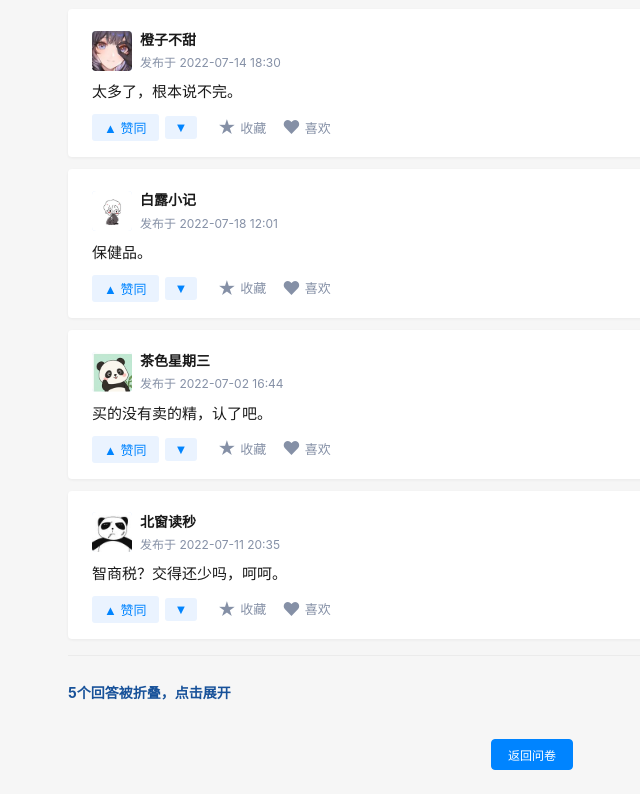
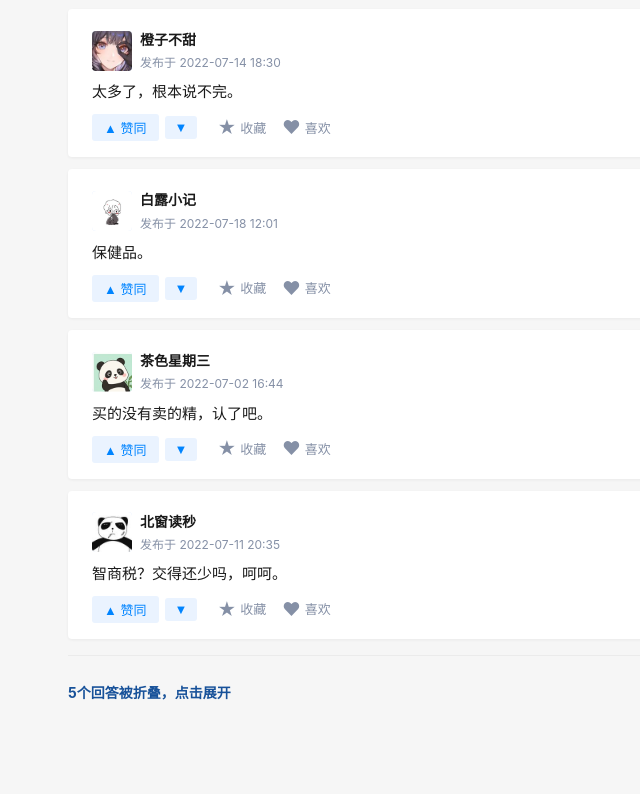
Before and after one commit to ym152/humanai_low, a plain HTML site: page index.html in a window 1280 px wide. Shown: the part 1145-1939 px from the top of the page, without its empty margins (108-748 px from the left). After the commit the page ends 1884 px from the top, so only its background shows below. Drawn offline with Linux system fonts and the light colour scheme.

Commit message:
Add files via upload

```diff
--- a/index.html
+++ b/index.html
@@ -470,15 +470,6 @@
       margin: 24px 0;
     }
 
-    .footer-btn {
-      padding: 6px 16px;
-      font-size: 12px;
-      border-radius: 4px;
-      border: 1px solid #0084ff;
-      background: #0084ff;
-      color: #ffffff;
-      cursor: pointer;
-    }
 
     @media (max-width: 760px) {
       .navbar {
@@ -900,14 +891,6 @@
     </div>
 
     <div class="footer">
-      <button
-        class="footer-btn"
-        id="returnBtn"
-        style="visibility:hidden;"
-        onclick="window.location.href='https://ust.az1.qualtrics.com/jfe/form/SV_cu28Cbf40iDyMYK';"
-      >
-        返回问卷
-      </button>
     </div>
   </div>
 
@@ -999,13 +982,6 @@
     });
 
     updateHiddenUI();
-
-    const returnBtn = document.getElementById("returnBtn");
-    if (returnBtn) {
-      setTimeout(() => {
-        returnBtn.style.visibility = "visible";
-      }, 5000);
-    }
   </script>
 </body>
 </html>
```
